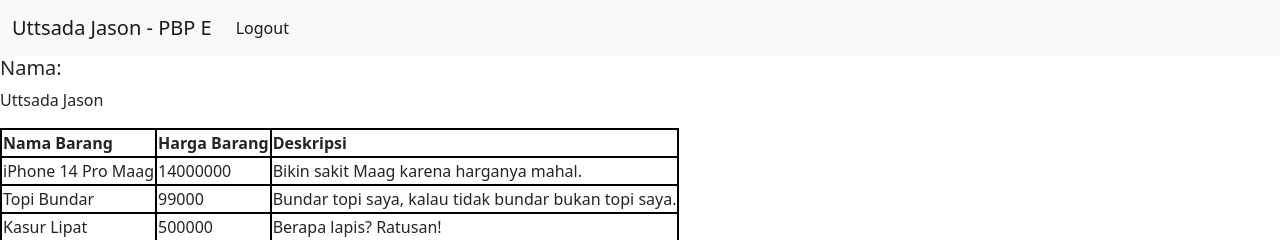
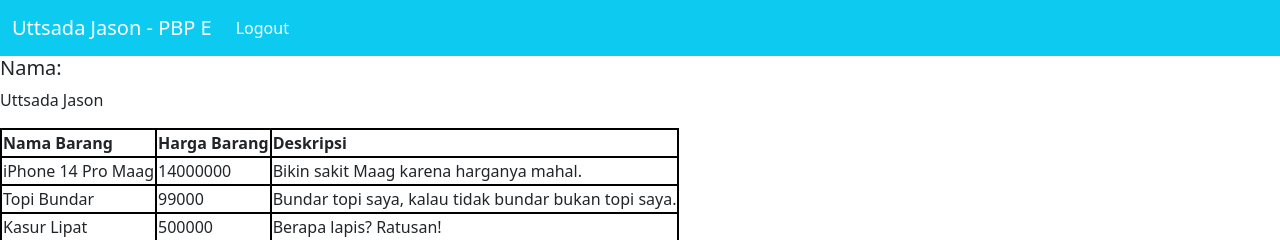
Before and after one commit to Insta-x/pbp-lab1, a Django app: page /wishlist/ in a window 1280 px wide. Shown: the top 240 px of the page. Run offline with Django 4.2, Linux system fonts and the light colour scheme; the visitor is signed in with stand-in values (Sample User, id 1); data comes from the database, SQL or seed files in the repository.

Commit message:
navbar styling

```diff
--- a/templates/base.html
+++ b/templates/base.html
@@ -7,9 +7,9 @@
   <meta name="viewport" content="width=device-width, initial-scale=1.0">
   <link rel="stylesheet" href="{% static 'css/style.css' %}">
   <link href="https://cdn.jsdelivr.net/npm/bootstrap@5.2.1/dist/css/bootstrap.min.css" rel="stylesheet" integrity="sha384-iYQeCzEYFbKjA/T2uDLTpkwGzCiq6soy8tYaI1GyVh/UjpbCx/TYkiZhlZB6+fzT" crossorigin="anonymous">
-  <nav class="navbar navbar-expand-lg bg-light">
+  <nav class="navbar navbar-expand-lg bg-info">
     <div class="container-fluid">
-        <a class="navbar-brand" href="#">Uttsada Jason - PBP E</a>
+        <a class="navbar-brand text-white" href="#">Uttsada Jason - PBP E</a>
         <button class="navbar-toggler" type="button" data-bs-toggle="collapse" data-bs-target="#navbarSupportedContent" aria-controls="navbarSupportedContent" aria-expanded="false" aria-label="Toggle navigation">
         <span class="navbar-toggler-icon"></span>
         </button>
--- a/wishlist/templates/wishlist.html
+++ b/wishlist/templates/wishlist.html
@@ -1,7 +1,7 @@
 {% extends 'base.html' %}
 
 {% block logout %}
-<a class="nav-link active" aria-current="page" href="{% url 'wishlist:logout' %}">Logout</a>
+<a class="nav-link active text-white" aria-current="page" href="{% url 'wishlist:logout' %}">Logout</a>
 {% endblock logout %}
 
 {% block content %}
```
